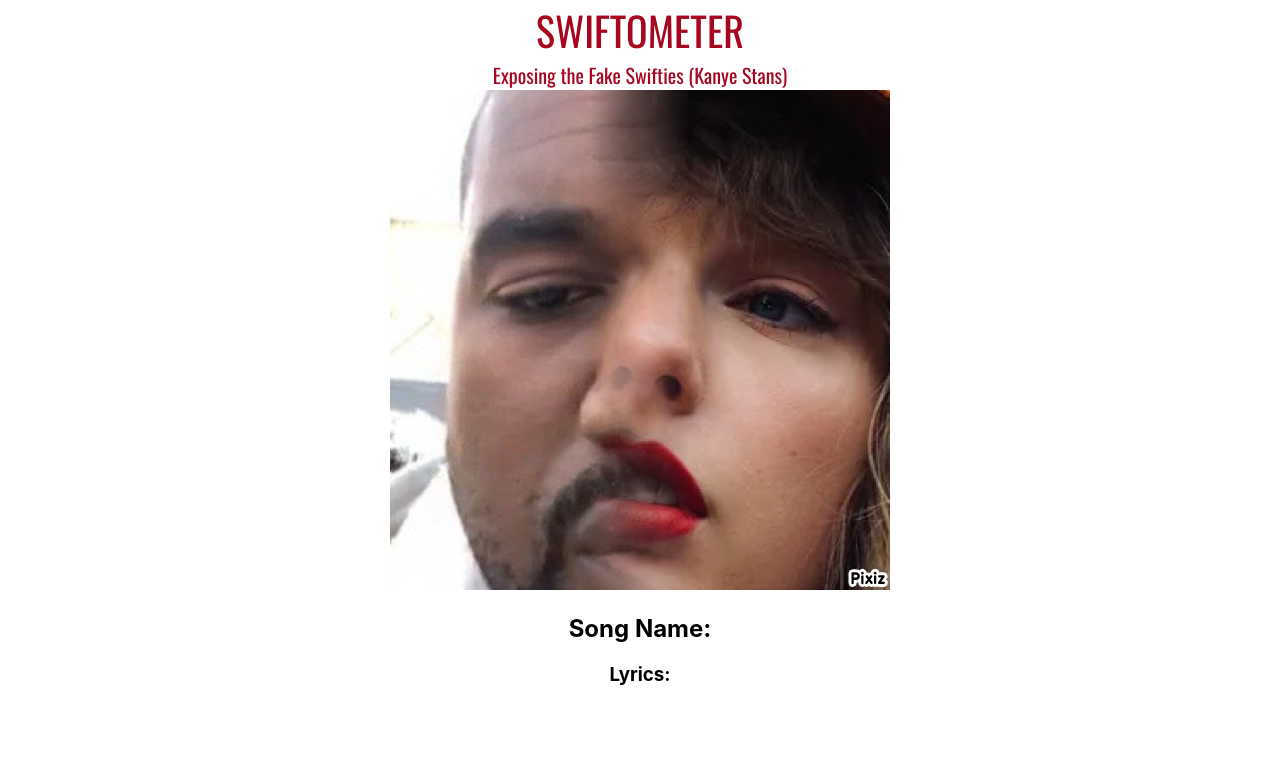
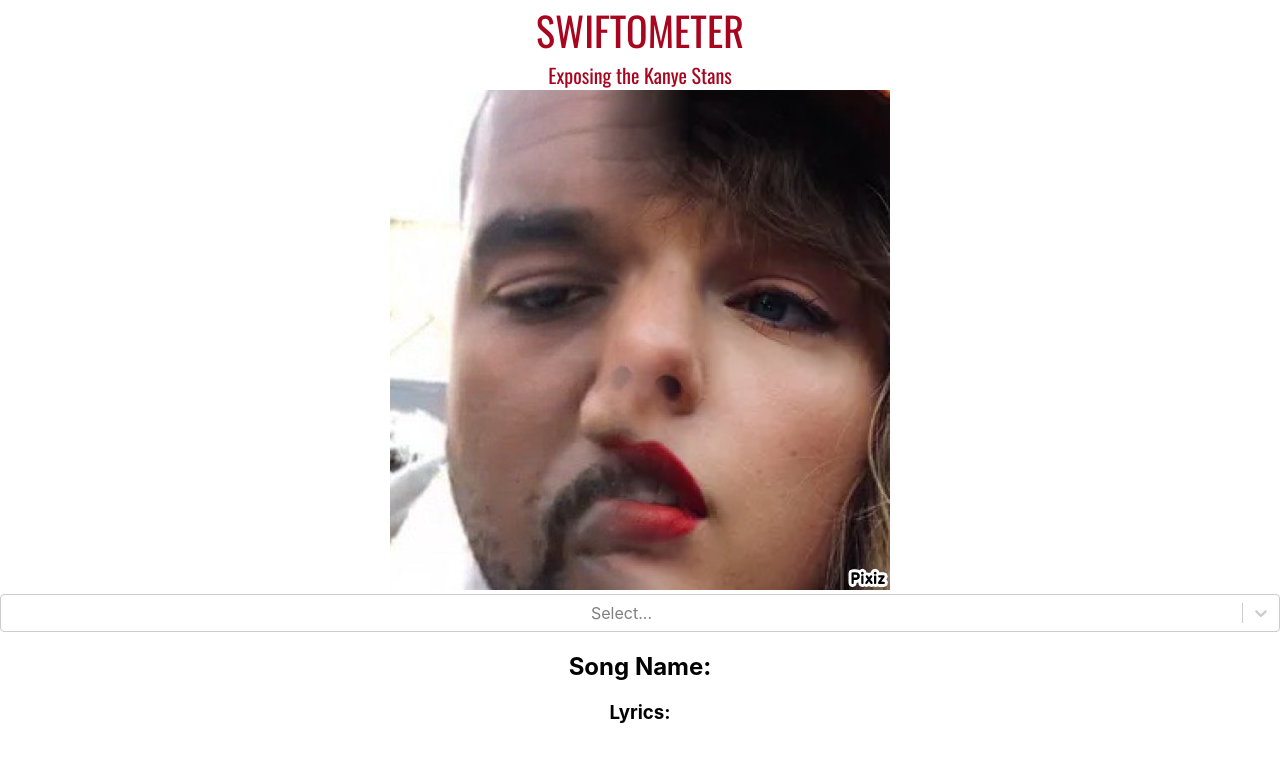
Before and after one commit to aaronli04/taylorswiftlyricguesser, a React (Create React App) app: page / in a window 1280 px wide. Shown: the top 762 px of the page. Built offline with nearby package versions, Linux system fonts and the light colour scheme; no server answers.

Commit message:
added selector

```diff
--- a/package.json
+++ b/package.json
@@ -22,6 +22,7 @@
     "react": "^18.2.0",
     "react-dom": "^18.2.0",
     "react-scripts": "^2.1.3",
+    "react-select": "^5.4.0",
     "uuid": "^9.0.0",
     "web-vitals": "^2.1.4"
   },
--- a/src/backend/API.js
+++ b/src/backend/API.js
@@ -35,6 +35,10 @@ function getAlbumID(id, albumName) {
 function getTrackID(album_id) {
     return new Promise((resolve, reject) => {
         axios.get(BASE_URL + `album.tracks.get?apikey=${API_KEY}&album_id=${album_id}`).then((response) => {
+            if (response.data.message.body.snippet === null || response.data.message.body.snippet === undefined ||
+                response.data.message.body.snippet.snippet_body === '') {
+                    getTrackID(album_id);
+            }
             let album_length = response.data.message.body.track_list.length;
             let random_track = Math.floor(Math.random() * album_length);
             var track_id = response.data.message.body.track_list[random_track].track.track_id;
--- a/src/frontend/App.js
+++ b/src/frontend/App.js
@@ -2,7 +2,7 @@ import React from 'react';
 import './App.css';
 import { useState, useEffect } from 'react';
 import Tayye from './Tayye.jpg';
-
+import Select from 'react-select';
 const albumName = 'Fearless (Taylor\'s Version)';
 
 function App() {
@@ -26,13 +26,27 @@ function App() {
     fetchLyrics();
   }, []);
 
+  const albumsList = [
+    {value: 1, label: 'You All Over Me (feat. Maren Morris) (Taylor\'s Version) (From The Vault)'},
+    {value: 2, label: '1989'},
+    {value: 3, label: 'Lover'},
+    {value: 4, label: '...Ready For It?'},
+    {value: 5, label: 'reputation'},
+    {value: 6, label: 'Red (Taylor\'s Version)'},
+    {value: 7, label: 'Mr. Perfectly Fine (Taylor\u2019s Version) (From The Vault)'},
+    {value: 8, label: 'folklore'},
+    {value: 9, label: 'Fearless (Taylor\'s Version)'},
+    {value: 10, label: 'The Archer'}
+  ]
+
   return (
       <div className='App'>
         <div className='Title'>
           SWIFTOMETER
         </div>
-        <div className='Description'>Exposing the Fake Swifties (Kanye Stans)</div>
+        <div className='Description'>Exposing the Kanye Stans</div>
         <img src={Tayye}></img>
+        <Select options={albumsList} />
         <h2>
           {"Song Name: "} {songName}
         </h2>
```
Also changed, not shown: 1 other file (tests, documents, lock files or other folders).
